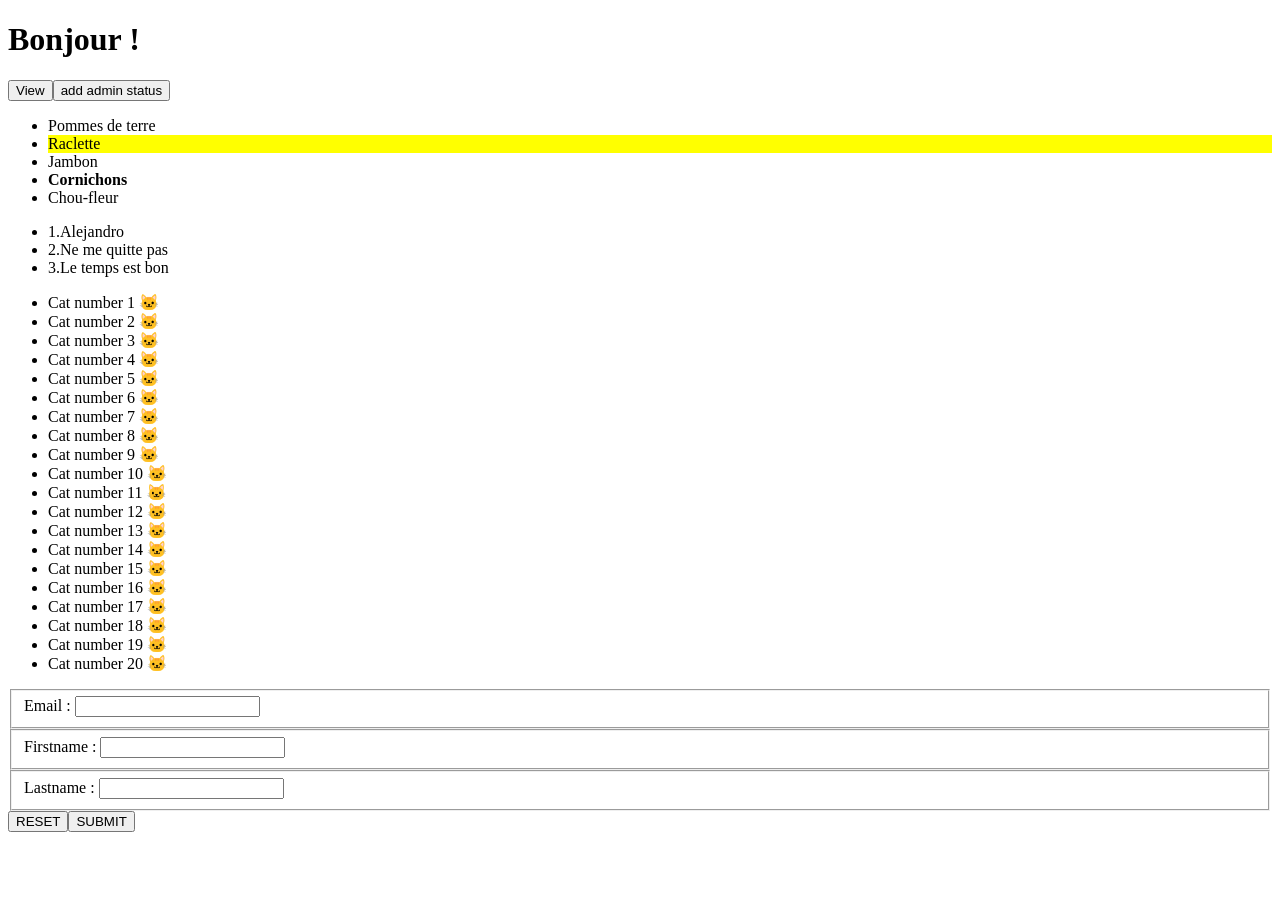
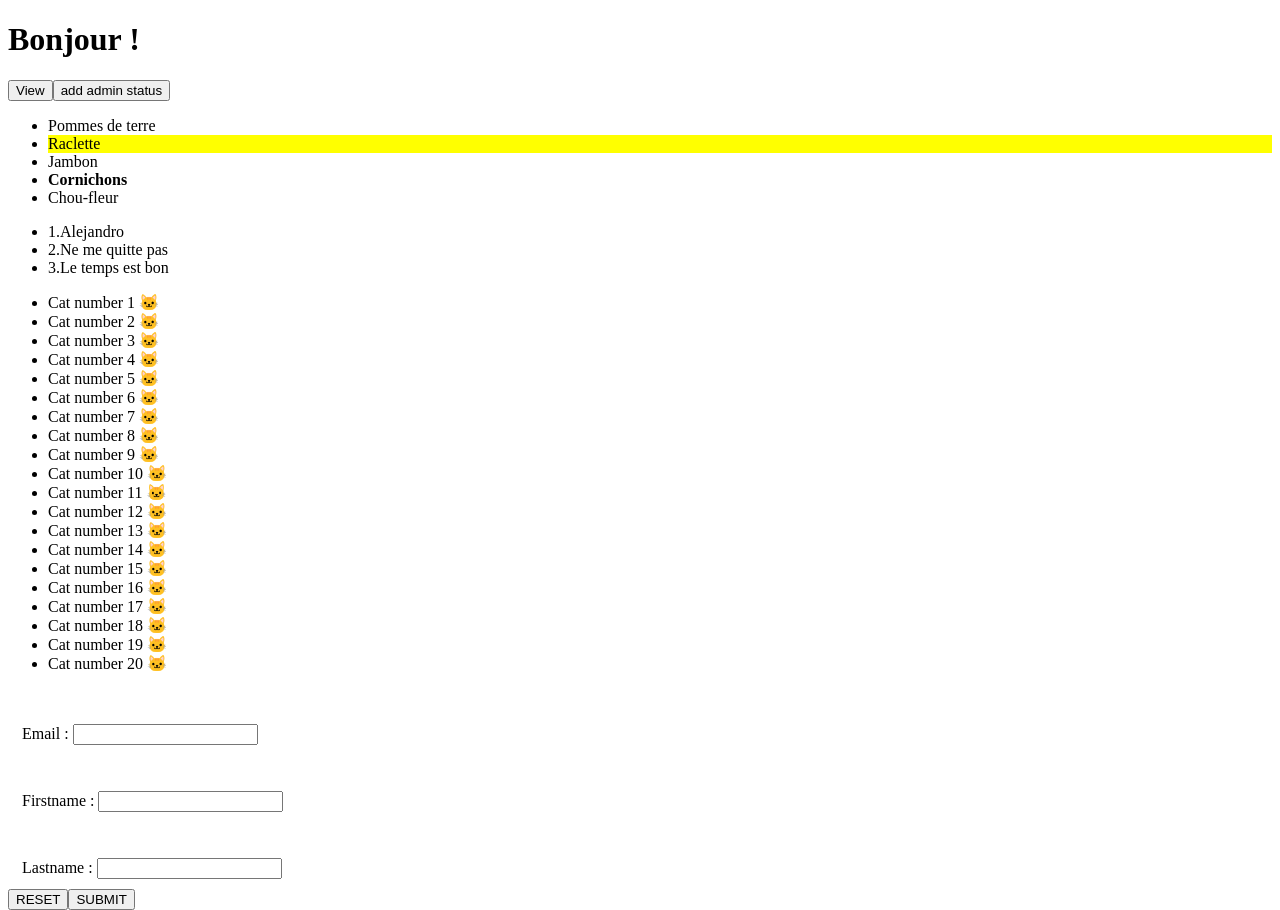
Before and after one commit to bfsylvain/blockAngularProject, an Angular app: page / in a window 1280 px wide. Before the commit the page ends 832 px from the top, so only its background shows below. Built offline with nearby package versions, Linux system fonts and the light colour scheme.

Commit message:
signup updates

```diff
--- a/src/app/sign-up/sign-up.component.scss
+++ b/src/app/sign-up/sign-up.component.scss
@@ -0,0 +1,8 @@
+fieldset {
+    border: none;
+}
+.error-message {
+    display: flex;
+    align-items: center;
+    height: 30px;
+}
```
